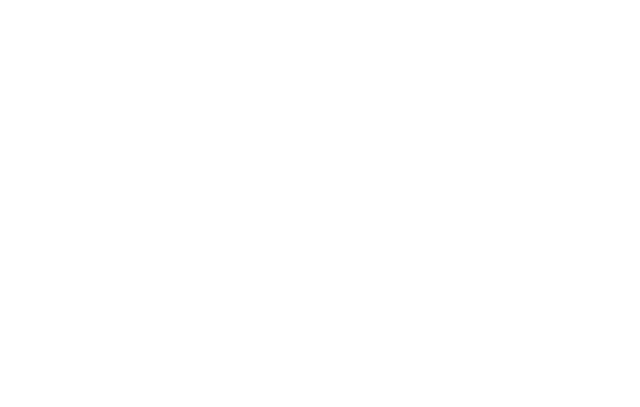
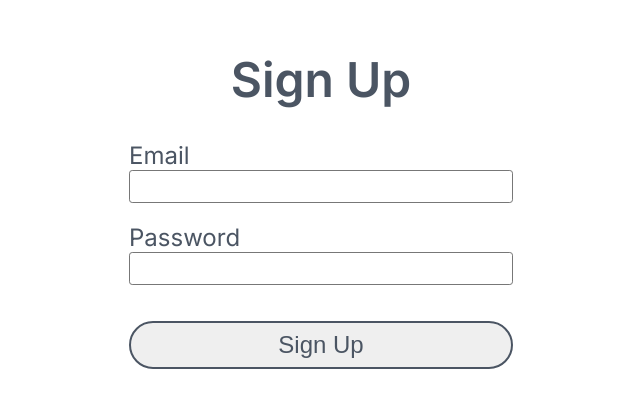
Before and after one commit to HPatel000/stikboard-interview-for-HPatel000, a React (Create React App) app in the folder client/: page /signup in a window 1280 px wide. Shown: the part 191-598 px from the top of the page, without its empty margins (319-959 px from the left). Built offline with nearby package versions, Linux system fonts and the light colour scheme.

Commit message:
sign in and sign up done

```diff
--- a/client/package.json
+++ b/client/package.json
@@ -36,5 +36,6 @@
       "last 1 firefox version",
       "last 1 safari version"
     ]
-  }
+  },
+  "proxy": "http://localhost:5000"
 }
--- a/client/src/App.js
+++ b/client/src/App.js
@@ -1,7 +1,22 @@
+import React from 'react'
+import { BrowserRouter as Router, Route, Switch } from 'react-router-dom'
+import Signin from './pages/Signin'
+import Signup from './pages/Signup'
+import GlobalState from './context/GlobalState'
+import Dashboard from './pages/Dashboard'
 import './App.css'
 
 function App() {
-  return <div className='App'></div>
+  return (
+    <GlobalState>
+      <Router>
+        <Switch>
+          <Route path='/signup' component={Signup} />
+          <Route path='/signin' component={Signin} />
+          <Route path='/' component={Dashboard} />
+        </Switch>
+      </Router>
+    </GlobalState>
+  )
 }
-
 export default App
--- a/client/context/GlobalReducer.js
+++ b/client/src/context/GlobalReducer.js
@@ -1,12 +1,14 @@
 export default (state, action) => {
   switch (action.type) {
-    case SIGNUP_USER:
-    case LOGIN_USER:
+    case 'SIGNUP_USER':
+    case 'LOGIN_USER':
+      console.log(action.payload)
       return {
         ...state,
         user: action.payload,
       }
-    case ERROR:
+    case 'ERROR':
+      console.log(action.payload)
       return {
         ...state,
         error: action.payload,
--- a/client/context/GlobalState.js
+++ b/client/src/context/GlobalState.js
@@ -1,6 +1,6 @@
 import React, { useReducer } from 'react'
 import GlobalReducer from './GlobalReducer'
-import GlobalContext from './GLobalContext'
+import GlobalContext from './GlobalContext'
 import axios from 'axios'
 
 const GlobalState = props => {
@@ -23,17 +23,17 @@
 
     try {
       const res = await axios.post(
-        './auth/signup',
+        '/auth/signup',
         JSON.stringify({ email, password }),
         config
       )
       dispatch({
-        type: SIGNUP_USER,
+        type: 'SIGNUP_USER',
         payload: res.data,
       })
     } catch (err) {
       dispatch({
-        type: ERROR,
+        type: 'ERROR',
         payload: err.response.data.msg,
       })
     }
@@ -48,17 +48,17 @@
 
     try {
       const res = await axios.post(
-        '/auth/login',
+        '/auth/signin',
         JSON.stringify({ email, password }),
         config
       )
       dispatch({
-        type: LOGIN_USER,
+        type: 'LOGIN_USER',
         payload: res.data,
       })
     } catch (err) {
       dispatch({
-        type: ERROR,
+        type: 'ERROR',
         payload: err.response.data.msg,
       })
     }
--- a/client/src/index.css
+++ b/client/src/index.css
@@ -0,0 +1,61 @@
+@import url('https://fonts.googleapis.com/css2?family=Inter:wght@200;300;400;600&display=swap');
+
+* {
+  margin: 0;
+  padding: 0;
+  box-sizing: border-box;
+}
+
+body {
+  font-family: 'Inter';
+  color: #4b5563;
+}
+
+.form__page {
+  height: 100vh;
+  display: flex;
+  flex-direction: column;
+  justify-content: center;
+  align-items: center;
+}
+
+.form__page h1 {
+  margin-bottom: 2rem;
+  font-size: 3rem;
+}
+
+.form__page label {
+  display: block;
+  font-size: 1.5rem;
+}
+
+.form__input {
+  padding: 0.5rem;
+  border-radius: 0.2rem;
+  border: 1px solid #777;
+  width: 30vw;
+}
+
+.submit__btn {
+  border-radius: 10rem;
+  margin-top: 1rem;
+  width: 30vw;
+  padding: 0.5rem;
+  font-size: 1.5rem;
+  border: 2px solid currentColor;
+  color: currentColor;
+  cursor: pointer;
+}
+.submit__btn:hover {
+  background-color: #4b5563;
+  color: #fff;
+}
+
+.header {
+  padding: 1rem;
+  box-shadow: 0px 1px 3px 0px #0000001a;
+}
+.header__logo {
+  display: block;
+  margin: auto;
+}
--- /dev/null
+++ b/client/src/pages/Dashboard.js
@@ -0,0 +1,7 @@
+import React from 'react'
+
+const Dashboard = () => {
+  return <div>Dashboard</div>
+}
+
+export default Dashboard
--- /dev/null
+++ b/client/src/pages/Signin.js
@@ -0,0 +1,50 @@
+import React, { useContext, useState } from 'react'
+import GlobalContext from '../context/GlobalContext'
+
+const Signin = () => {
+  const [email, setEmail] = useState('')
+  const [password, setPassword] = useState('')
+
+  const { userLogin } = useContext(GlobalContext)
+
+  const fromSubmitted = async e => {
+    e.preventDefault()
+    userLogin(email, password)
+  }
+
+  return (
+    <div className='form__page'>
+      <h1>Sign In</h1>
+      <form onSubmit={fromSubmitted}>
+        <label htmlFor='email'>Email</label>
+        <input
+          className='form__input'
+          type='email'
+          id='email'
+          value={email}
+          onChange={e => setEmail(e.target.value)}
+          required
+        />
+        <p></p>
+        <br />
+        <label htmlFor='password'>Password</label>
+        <input
+          className='form__input'
+          type='password'
+          name='password'
+          value={password}
+          onChange={e => setPassword(e.target.value)}
+          minLength='6'
+          required
+        />
+        <p></p>
+        <br />
+        <button className='submit__btn' type='submit'>
+          Sign In
+        </button>
+      </form>
+    </div>
+  )
+}
+
+export default Signin
--- /dev/null
+++ b/client/src/pages/Signup.js
@@ -0,0 +1,48 @@
+import React, { useContext, useState } from 'react'
+import GlobalContext from '../context/GlobalContext'
+
+const Signup = () => {
+  const [email, setEmail] = useState('')
+  const [password, setPassword] = useState('')
+  const { userSignup } = useContext(GlobalContext)
+
+  const fromSubmitted = async e => {
+    e.preventDefault()
+    userSignup(email, password)
+  }
+  return (
+    <div className='form__page'>
+      <h1>Sign Up</h1>
+      <form onSubmit={fromSubmitted}>
+        <label htmlFor='email'>Email</label>
+        <input
+          className='form__input'
+          type='email'
+          id='email'
+          value={email}
+          onChange={e => setEmail(e.target.value)}
+          required
+        />
+        <p></p>
+        <br />
+        <label htmlFor='password'>Password</label>
+        <input
+          className='form__input'
+          type='password'
+          name='password'
+          value={password}
+          onChange={e => setPassword(e.target.value)}
+          minLength='6'
+          required
+        />
+        <p></p>
+        <br />
+        <button className='submit__btn' type='submit'>
+          Sign Up
+        </button>
+      </form>
+    </div>
+  )
+}
+
+export default Signup
```
Also changed, not shown: client/src/context/GlobalContext.js (renamed from client/context/GlobalContext.js), 1 other file (tests, documents, lock files or other folders).
